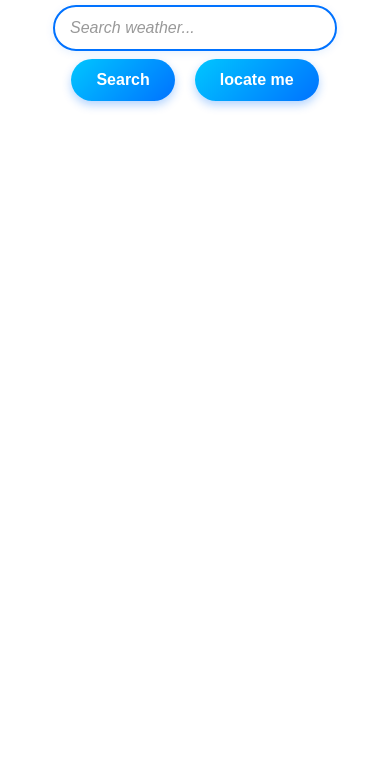
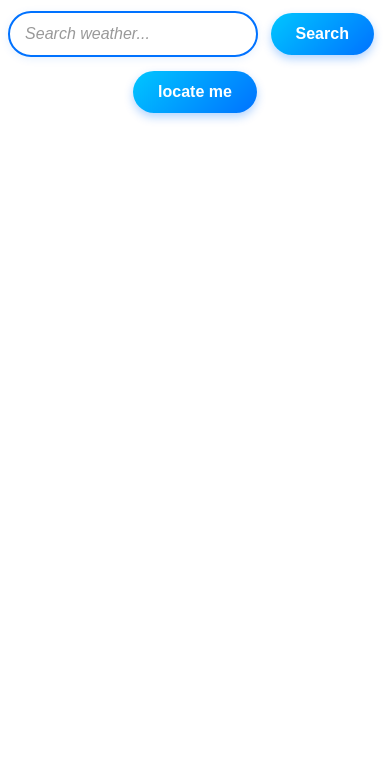
Before and after one commit to ManishGhimire101/weather-app, a plain HTML site: page index.html in a window 390 px wide. Shown: the part 87-844 px from the top of the page. Drawn offline with Linux system fonts and the light colour scheme; no server answers.

Commit message:
added responsiveness

```diff
--- a/index.html
+++ b/index.html
@@ -5,6 +5,12 @@
     <meta name="viewport" content="width=device-width, initial-scale=1.0" />
     <title>Document</title>
     <style>
+      *{
+        margin: 0;
+        padding: 0;
+        box-sizing: border-box;
+        font-family: Arial, sans-serif;
+      }
       ul {
         width: 350px;
         box-shadow: 0 4px 10px rgba(0, 0, 0, 0.15);
@@ -43,13 +49,7 @@
       div ul li {
         list-style: none;
       }
-      button {
-        padding: 10px;
-        margin: 5px;
-        background-color: rgb(8, 255, 8);
-        border: 2px solid black;
-        border-radius: 9px;
-      }
+
       button:hover {
         background-color: rgb(10, 196, 10);
       }
@@ -70,6 +70,7 @@
         grid-template-columns: repeat(3, 1fr);
         /* grid-template-rows: repeat(2, 1fr); */
         gap: 8px;
+        place-items: center;
       }
       .icon img {
         width: 100px;
@@ -150,6 +151,26 @@
       .search{
          padding-right: 20px;
       }
+     @media (max-width: 425px) {
+        .cart {
+          grid-template-columns: repeat(1, 1fr);
+
+          place-items: center;
+        }
+        body{
+         width: 100%;
+        }
+
+
+     }
+     @media (min-width: 426px) and (max-width:1024px) {
+      .cart {
+          grid-template-columns: repeat(2, 1fr);
+
+          place-items: center;
+        }
+
+     }
     </style>
   </head>
   <body>
```
